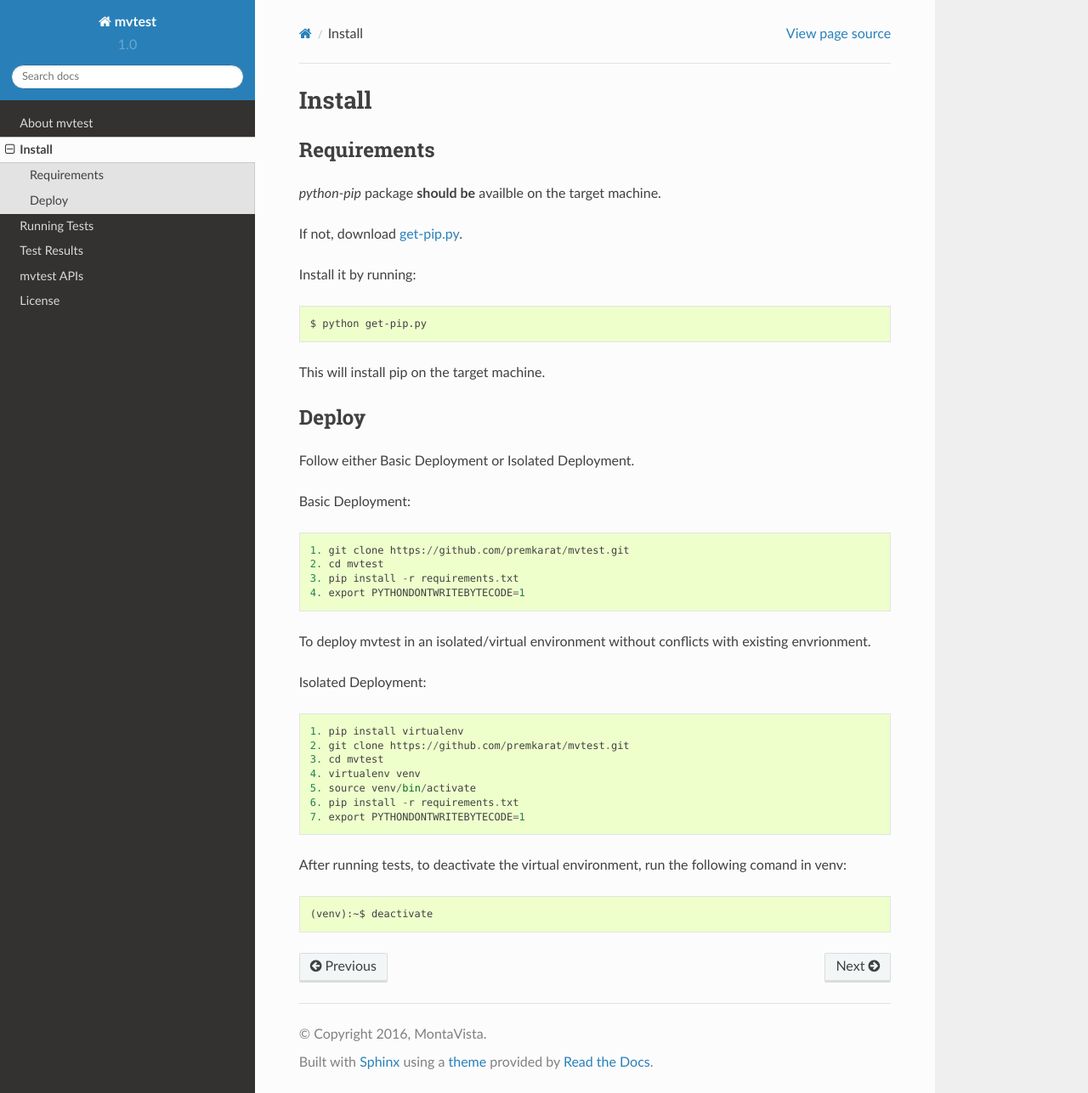
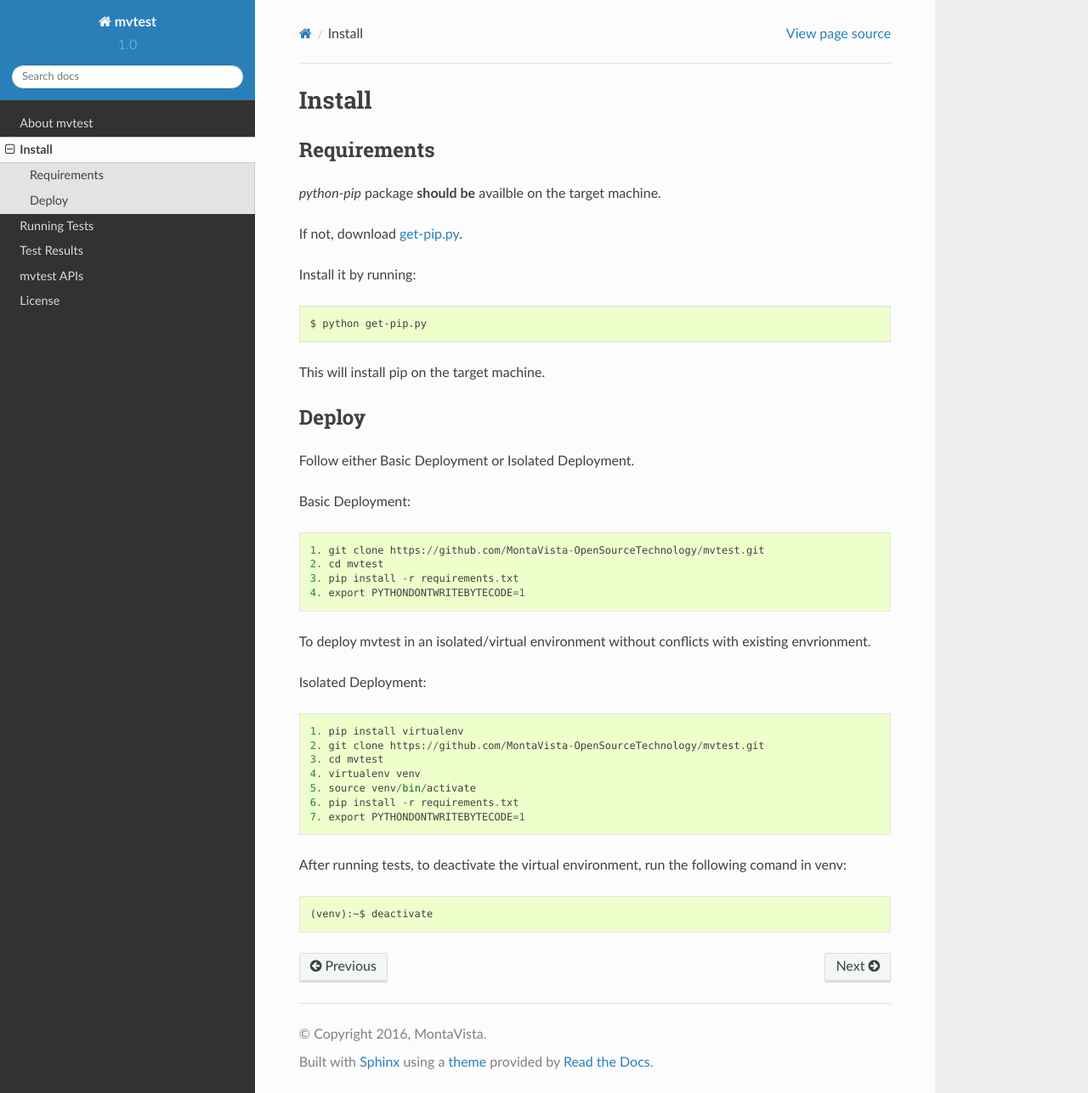
Before and after one commit to MontaVista-OpenSourceTechnology/mvtest, a Sphinx documentation site: the page built from docs/install.rst, in a window 1280 px wide and 1287 px high. Shown: the whole window at 85% size. Built offline with Sphinx 7.4.7 and the Read the Docs theme 2.0.0, drawn with Linux system fonts in a browser that asks for light colours; some of the changed lines change nothing that is shown.

Commit message:
docs: changing git clone location for mvtest
Signed-off-by: Prem Karat <pkarat@mvista.com>

```diff
--- a/docs/install.rst
+++ b/docs/install.rst
@@ -25,7 +25,7 @@ Follow either Basic Deployment or Isolated Deployment.
 
 Basic Deployment::
 
-    1. git clone https://github.com/premkarat/mvtest.git
+    1. git clone https://github.com/MontaVista-OpenSourceTechnology/mvtest.git
     2. cd mvtest
     3. pip install -r requirements.txt
     4. export PYTHONDONTWRITEBYTECODE=1
@@ -35,7 +35,7 @@ To deploy mvtest in an isolated/virtual environment without conflicts with exist
 Isolated Deployment::
 
     1. pip install virtualenv
-    2. git clone https://github.com/premkarat/mvtest.git
+    2. git clone https://github.com/MontaVista-OpenSourceTechnology/mvtest.git
     3. cd mvtest
     4. virtualenv venv
     5. source venv/bin/activate
```
